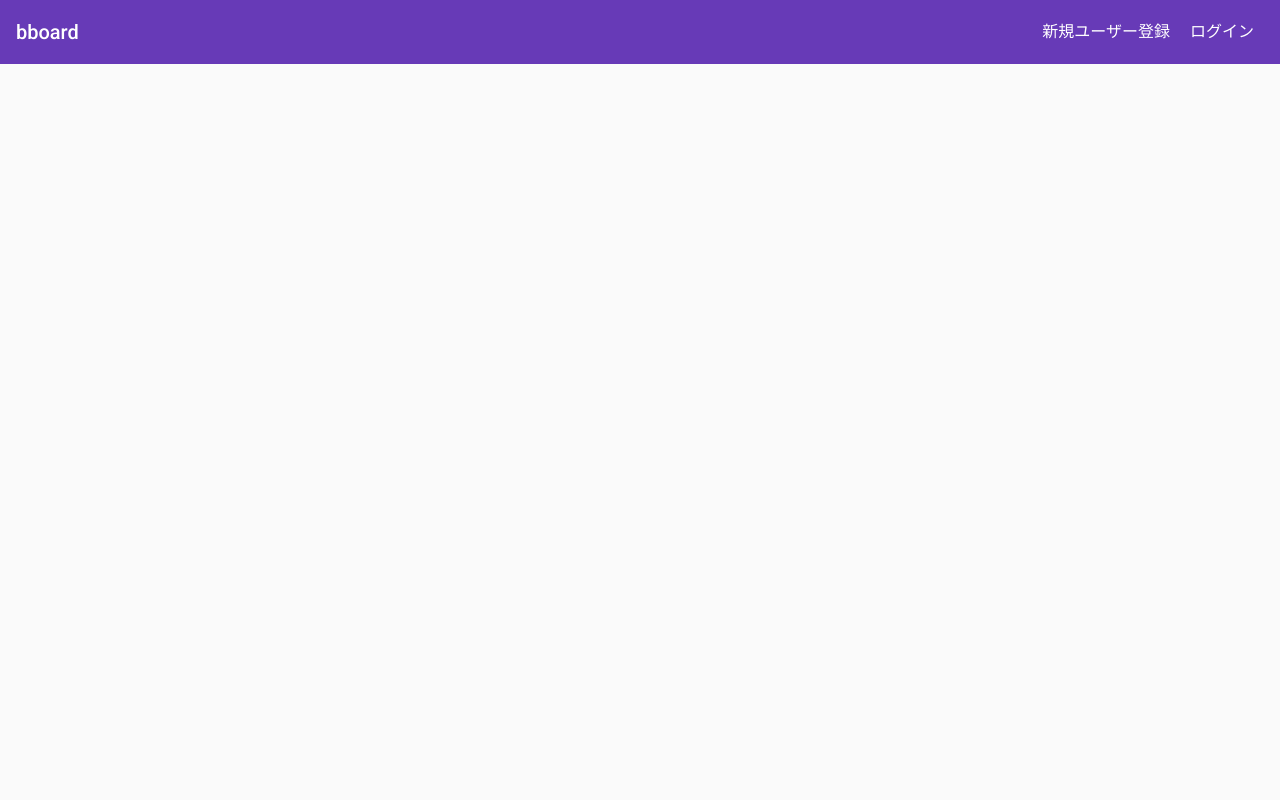
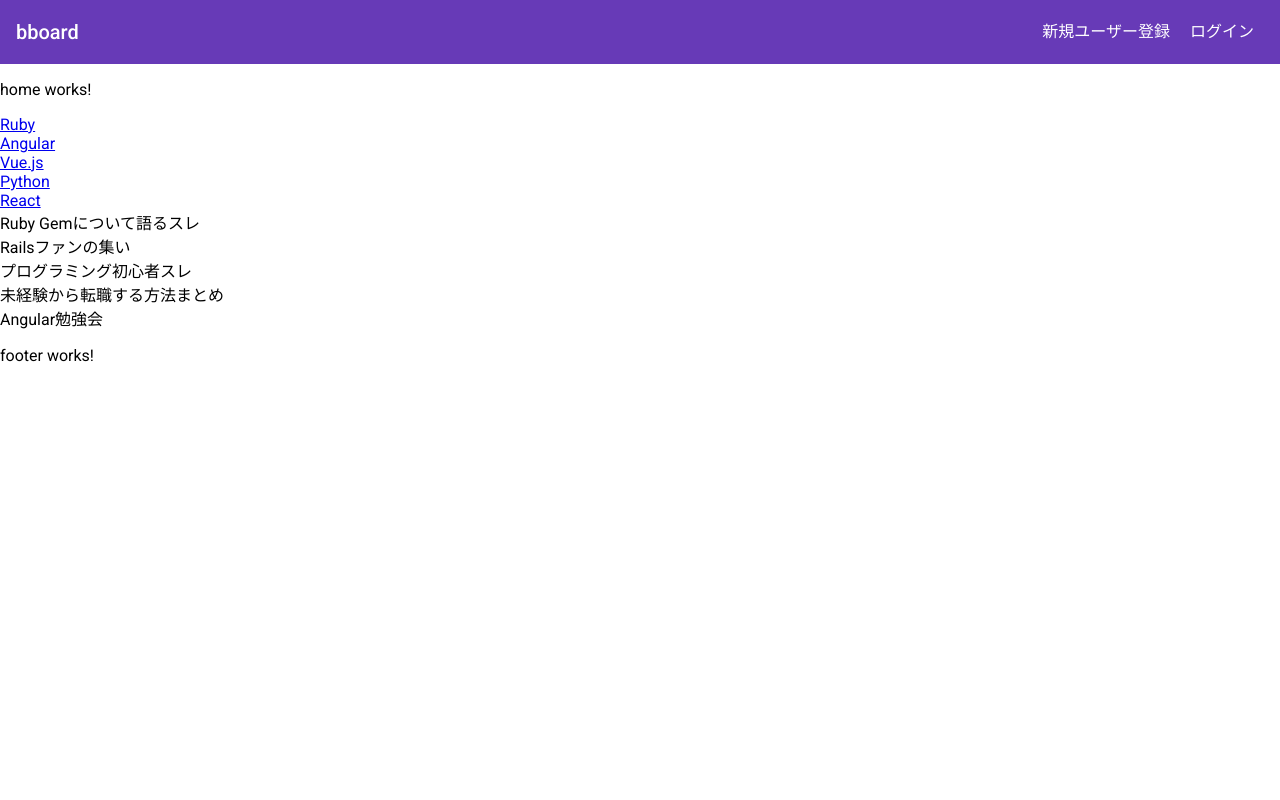
Before and after one commit to nsy13/bboard, an Angular app in the folder angular/: page / in a window 1280 px wide. Shown: the top 800 px of the page. Built offline with nearby package versions, Linux system fonts and the light colour scheme.

Commit message:
header編集

```diff
--- a/angular/src/app/header/header.component.html
+++ b/angular/src/app/header/header.component.html
@@ -1,10 +1,6 @@
-<mat-sidenav-container class="sidenav-container">
-  <mat-sidenav-content>
 <mat-toolbar color="primary">
   <span>bboard</span>
   <span class="fill-remaining-space"></span>
   <a class="nav-item" href="#"><span>新規ユーザー登録</span></a>
   <a class="nav-item" href="#"><span>ログイン</span></a>
 </mat-toolbar>
-  </mat-sidenav-content>
-</mat-sidenav-container>
--- a/angular/src/app/header/header.component.scss
+++ b/angular/src/app/header/header.component.scss
@@ -14,6 +14,13 @@
   position: sticky;
   top: 0;
   z-index: 1;
+  a {
+    color: #fff;
+    &:hover {
+      color: rgb(0, 106, 245);
+      transition: 0.5s;
+    }
+  }
 }
 
 .fill-remaining-space {
@@ -24,16 +31,6 @@ a {
   text-decoration: none;
 }
 
-.sidenav-container {
-  a {
-    color: #fff;
-    &:hover {
-      color: rgb(0, 106, 245);
-      transition: 0.5s;
-    }
-  }
-}
-
 .nav-item {
   margin: 0 10px;
   font-size: 0.8em;
```
Lines whose indentation alone changed are shown as unchanged.
